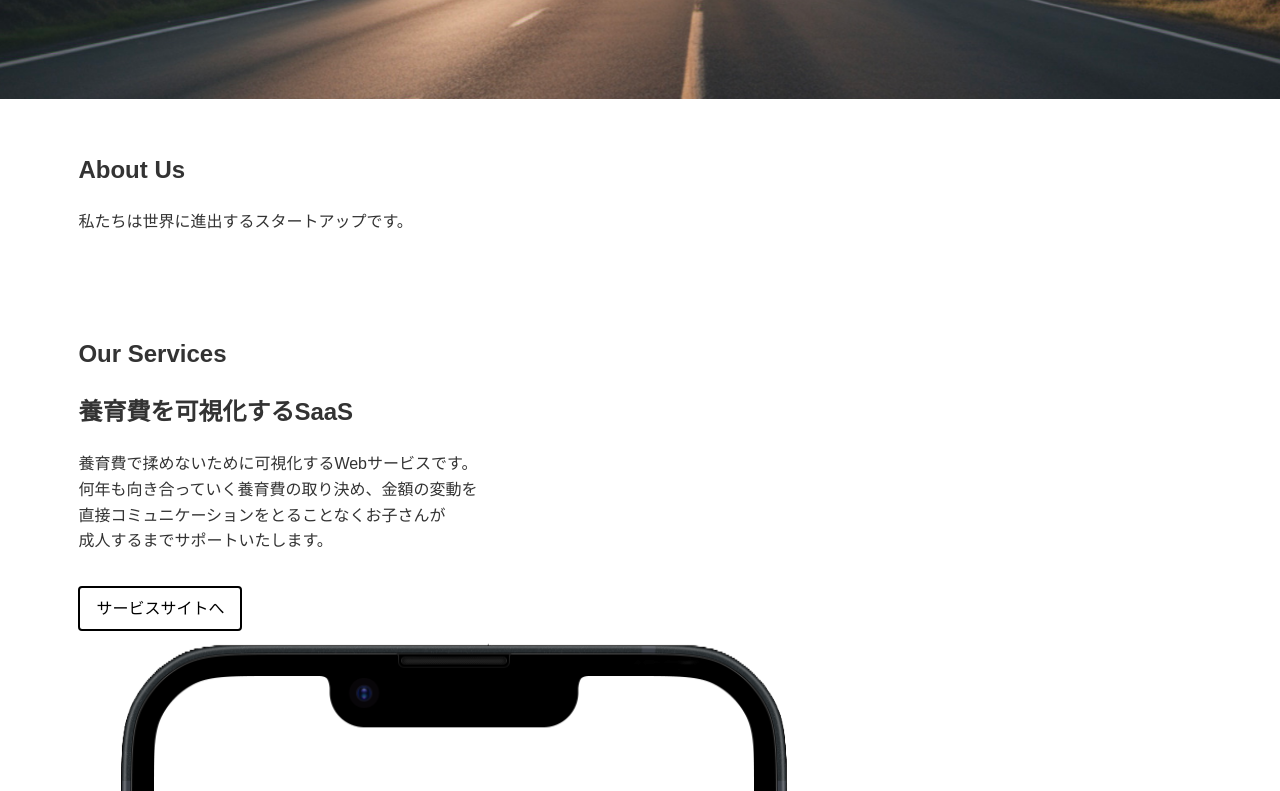
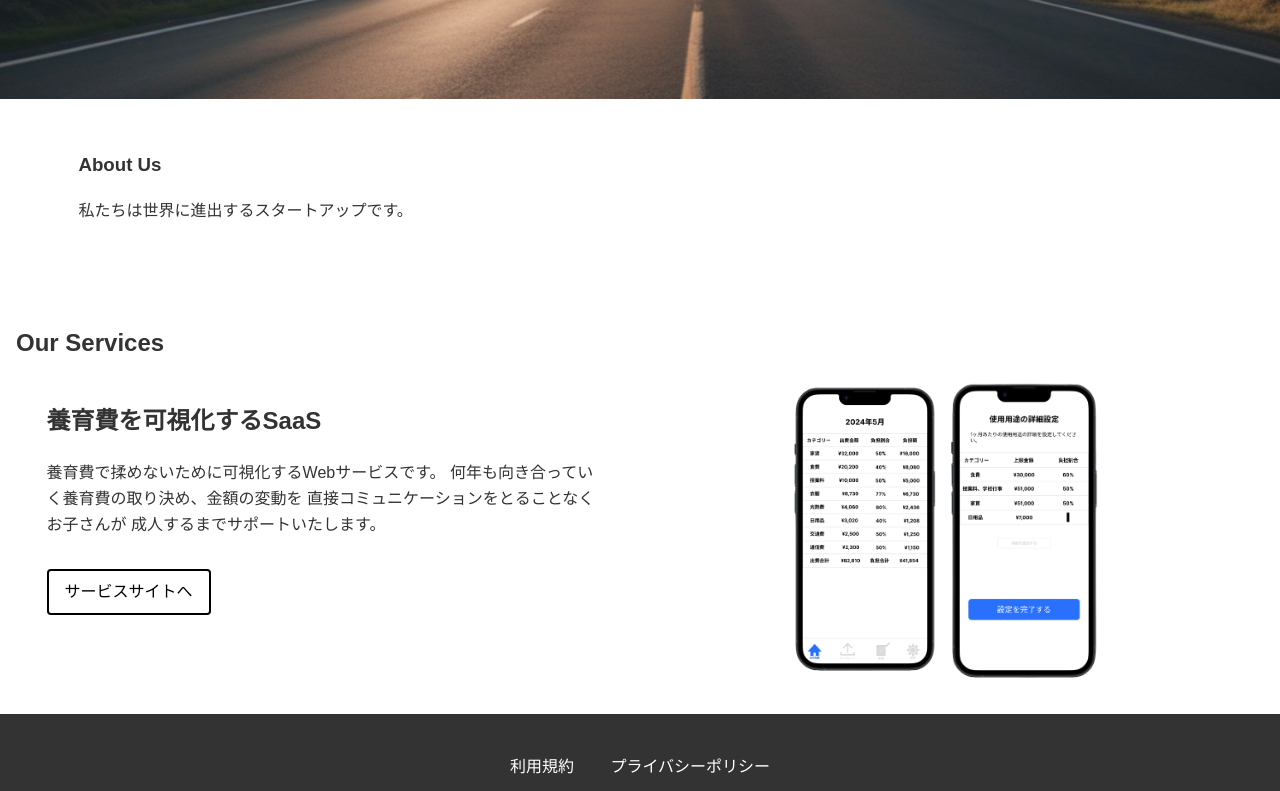
Before and after one commit to Hondayo/jado-HP, a plain HTML site: page home.html in a window 1280 px wide. Shown: the part 489-1280 px from the top of the page. Drawn offline with Linux system fonts and the light colour scheme.

Commit message:
サービス用のスタイルを適用

```diff
--- a/home.html
+++ b/home.html
@@ -17,31 +17,33 @@
     <img src="images/homepage.jpg" alt="背景画像">
 </div>
   <main>
-
-    <section id="about">
+    <section>
+      <article id="about">
         <div class="container">
           <h1>About Us</h1>
           <p>私たちは世界に進出するスタートアップです。</p>
         </div>
+      </article>
     </section>
-    <section id="services">
+    <section>
+      <h1>Our Services</h1>
+      <div class="services-container">
+        <article id="services">
           <div class="container">
-        <h1>Our Services</h1>
             <h2>養育費を可視化するSaaS</h2>
               <p>養育費で揉めないために可視化するWebサービスです。
-            <br>何年も向き合っていく養育費の取り決め、金額の変動を
-            <br>直接コミュニケーションをとることなくお子さんが
-            <br>成人するまでサポートいたします。</p>
+                何年も向き合っていく養育費の取り決め、金額の変動を
+                直接コミュニケーションをとることなくお子さんが
+                成人するまでサポートいたします。</p>
                 <a href="https://visualcs-qmmcsorxg-honda-ryos-projects.vercel.app/" class="cta-button" target="_blank">サービスサイトへ</a>
-            <div>
+          </div>
+        </article>
+        <div class="product-img-container">
           <img src="images/image 31.png" alt="プロダクト概要">
           <img src="images/image 42.png" alt="プロダクト概要">
         </div>
-
-
       </div>
     </section>
-
   </main>
 
   <footer>
--- a/styles.css
+++ b/styles.css
@@ -14,7 +14,6 @@ header img {
     width: 200px;
     height: auto;
 }
-
 
 .image-container {
     position: relative;
@@ -115,3 +114,21 @@ header img {
     text-align: center;
     padding: 1rem 0;
   }
+
+
+/* プロダクト画像 */
+.product-img-container {
+  display: flex;
+  justify-content: center;
+  align-items: center;
+  width: 100%;
+}
+
+.product-img-container img {
+  max-width: 25%;
+}
+
+/* サービス欄のコンテナ */
+.services-container {
+  display: flex;
+}
```
Lines whose indentation alone changed are shown as unchanged.
